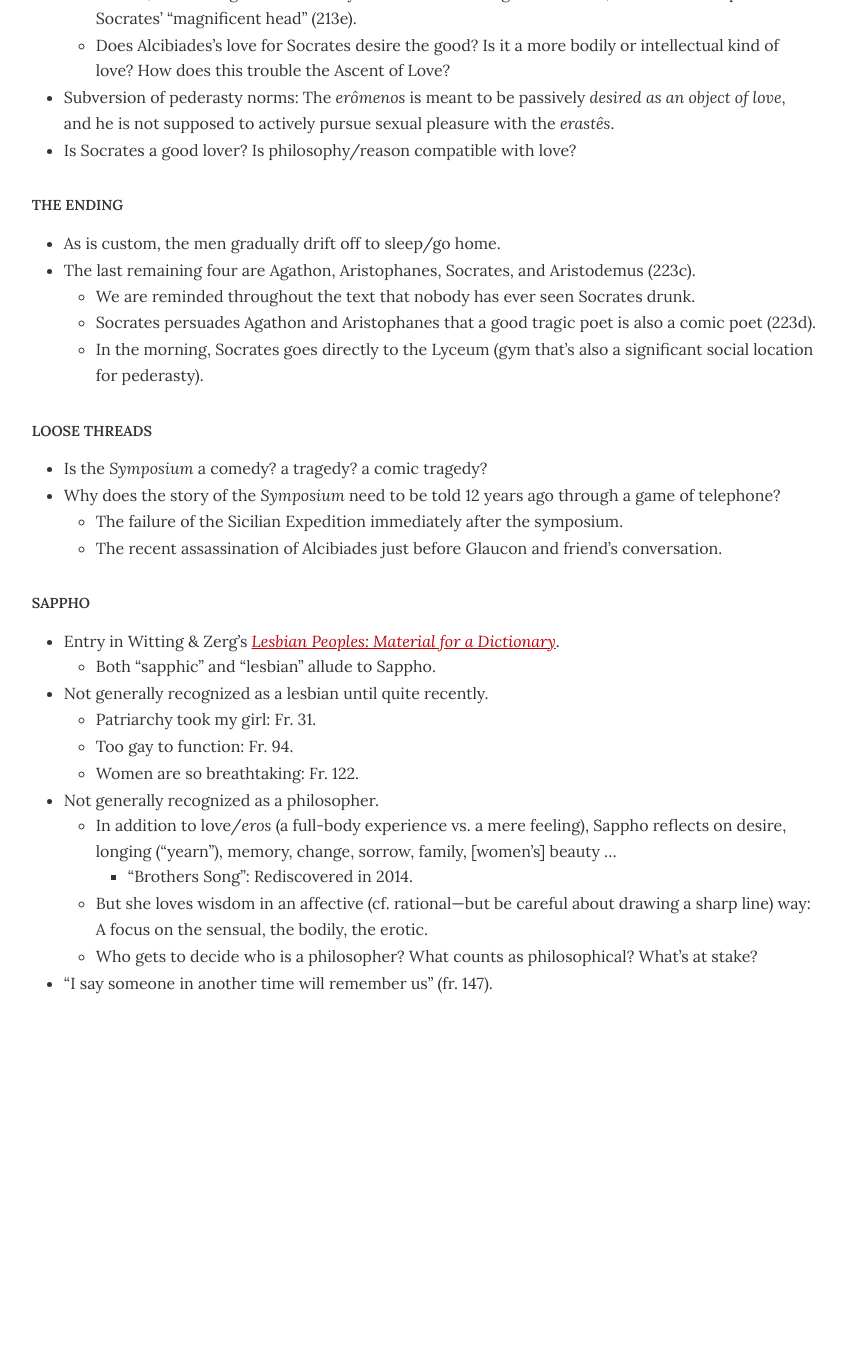
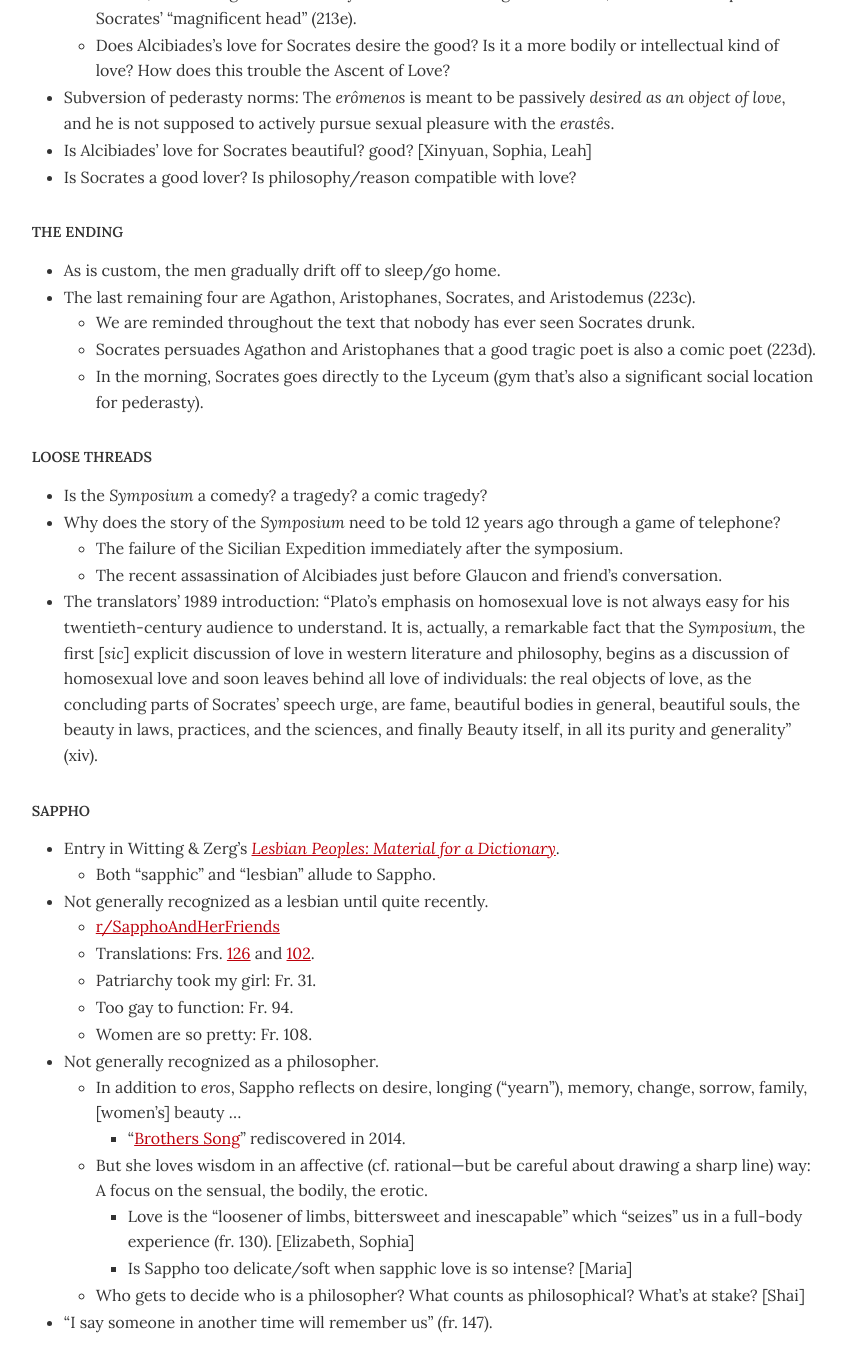
Before and after one commit to dingherself/love-gender-sex, a Jekyll site: the page built from handouts/_posts/2026-02-04-plato-symposium-iii-sappho.md, in a window 1280 px wide and 1400 px high, scrolled down 818 px. Shown: the top 1372 px of the window, without its empty margins (216-1062 px from the left). Built offline with Jekyll 4.4.1, drawn with Linux system fonts in a browser that asks for light colours; before the commit the page ends 1878 px from its top, so only the background shows below that.

Commit message:
Update 2026-02-04-plato-symposium-iii-sappho.md

```diff
--- a/handouts/_posts/2026-02-04-plato-symposium-iii-sappho.md
+++ b/handouts/_posts/2026-02-04-plato-symposium-iii-sappho.md
@@ -25,6 +25,7 @@ Alcibiades is obviously deeply in love with Socrates.
   - Indeed, even though Alcibiades says he “shall never forgive” Socrates, he still can’t help but adore Socrates’ “magnificent head” (213e).
   - Does Alcibiades’s love for Socrates desire the good? Is it a more bodily or intellectual kind of love? How does this trouble the Ascent of Love?
 - Subversion of pederasty norms: The *erômenos* is meant to be passively *desired as an object of love*, and he is not supposed to actively pursue sexual pleasure with the *erastês*.
+- Is Alcibiades’ love for Socrates beautiful? good? [Xinyuan, Sophia, Leah]
 - Is Socrates a good lover? Is philosophy/reason compatible with love?
 
 ## The ending
@@ -41,19 +42,23 @@ Alcibiades is obviously deeply in love with Socrates.
 - Why does the story of the *Symposium* need to be told 12 years ago through a game of telephone?
   - The failure of the Sicilian Expedition immediately after the symposium.
   - The recent assassination of Alcibiades just before Glaucon and friend’s conversation.
+- The translators’ 1989 introduction: “Plato’s emphasis on homosexual love is not always easy for his twentieth-century audience to understand. It is, actually, a remarkable fact that the *Symposium*, the first [*sic*] explicit discussion of love in western literature and philosophy, begins as a discussion of homosexual love and soon leaves behind all love of individuals: the real objects of love, as the concluding parts of Socrates’ speech urge, are fame, beautiful bodies in general, beautiful souls, the beauty in laws, practices, and the sciences, and finally Beauty itself, in all its purity and generality” (xiv).
 
 ## Sappho
 
 - Entry in Witting & Zerg’s [*Lesbian Peoples: Material for a Dictionary*](https://archive.org/details/lesbianpeoplesma00witt).
   - Both “sapphic” and “lesbian” allude to Sappho.
-
 - Not generally recognized as a lesbian until quite recently.
+  - [r/SapphoAndHerFriends](https://www.reddit.com/r/SapphoAndHerFriend/comments/mim4x0/my_reading_for_gender_perspective_says_sappho/)
+  - Translations: Frs. [126](https://www.reddit.com/r/SapphoAndHerFriend/comments/s2htby/this_is_literally_sappho_and_her_friend/) and [102](https://www.reddit.com/r/SapphoAndHerFriend/comments/1dtd23n/the_first_sappho_poetry_book_i_bought_and_i_come/).
   - Patriarchy took my girl: Fr. 31.
   - Too gay to function: Fr. 94.
-  - Women are so breathtaking: Fr. 122.
+  - Women are so pretty: Fr. 108.
 - Not generally recognized as a philosopher.
-  - In addition to love/*eros* (a full-body experience vs. a mere feeling), Sappho reflects on desire, longing (“yearn”), memory, change, sorrow, family, [women’s] beauty …
-    - “Brothers Song”: Rediscovered in 2014.
+  - In addition to *eros*, Sappho reflects on desire, longing (“yearn”), memory, change, sorrow, family, [women’s] beauty …
+    - “[Brothers Song](https://www.amacad.org/publication/daedalus/new-brothers-poem-sappho)” rediscovered in 2014.
   - But she loves wisdom in an affective (cf. rational—but be careful about drawing a sharp line) way: A focus on the sensual, the bodily, the erotic.
-  - Who gets to decide who is a philosopher? What counts as philosophical? What’s at stake?
+    - Love is the “loosener of limbs, bittersweet and inescapable” which “seizes” us in a full-body experience (fr. 130). [Elizabeth, Sophia]
+    - Is Sappho too delicate/soft when sapphic love is so intense? [Maria]
+  - Who gets to decide who is a philosopher? What counts as philosophical? What’s at stake? [Shai]
 - “I say someone in another time will remember us” (fr. 147).
```
